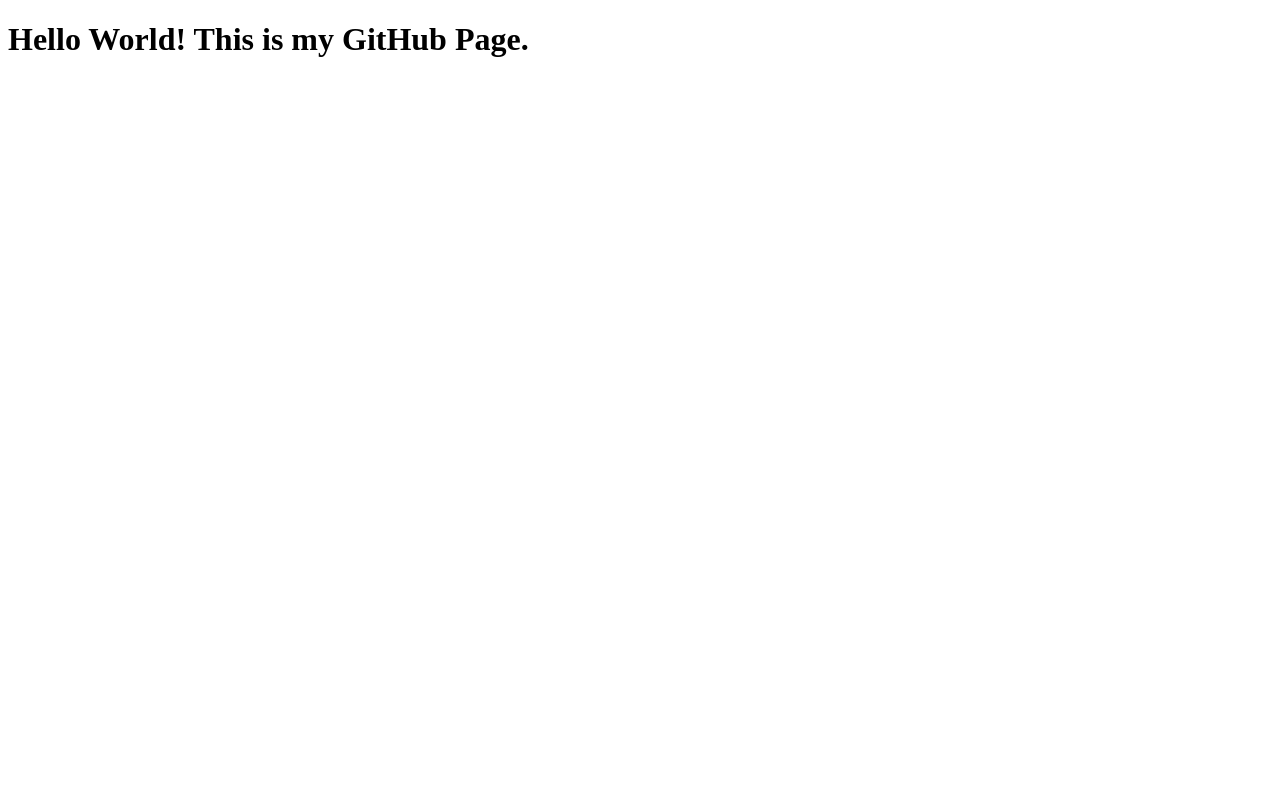
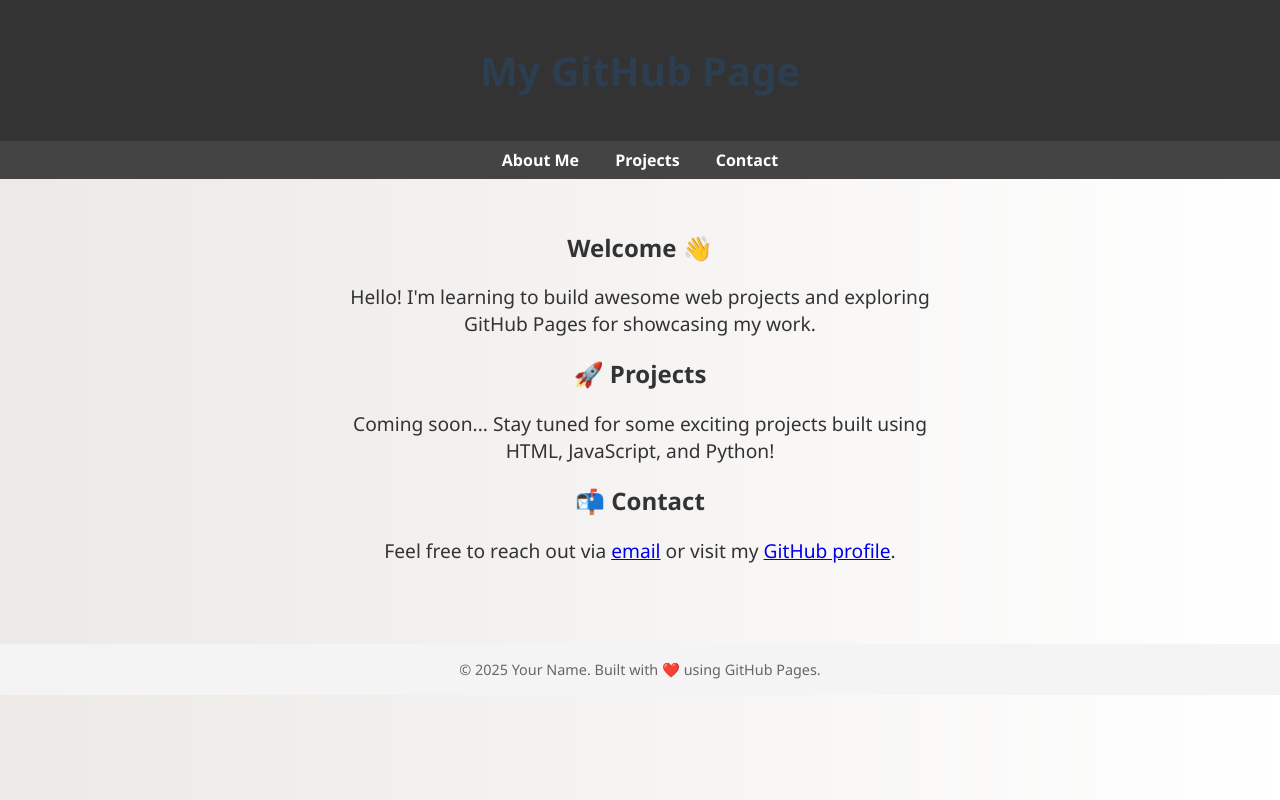
Before and after one commit to sairam-lab/sairam-lab.github.io, a plain HTML site: page index.html in a window 1280 px wide. Drawn offline with Linux system fonts and the light colour scheme.

Commit message:
Update index.html

```diff
--- a/index.html
+++ b/index.html
@@ -1,9 +1,91 @@
 <!DOCTYPE html>
-<html>
+<html lang="en">
 <head>
+    <meta charset="UTF-8">
     <title>Welcome to My GitHub Page</title>
+    <style>
+        body {
+            font-family: 'Segoe UI', Tahoma, Geneva, Verdana, sans-serif;
+            margin: 0;
+            padding: 0;
+            background: linear-gradient(to right, #ece9e6, #ffffff);
+            color: #333;
+        }
+        header {
+            background-color: #333;
+            color: white;
+            padding: 1rem;
+            text-align: center;
+        }
+        nav {
+            text-align: center;
+            background-color: #444;
+            padding: 0.5rem;
+        }
+        nav a {
+            color: white;
+            margin: 0 1rem;
+            text-decoration: none;
+            font-weight: bold;
+        }
+        nav a:hover {
+            text-decoration: underline;
+        }
+        main {
+            padding: 2rem;
+            text-align: center;
+        }
+        h1 {
+            color: #2c3e50;
+            font-size: 2.5rem;
+        }
+        p {
+            font-size: 1.2rem;
+            max-width: 600px;
+            margin: 1rem auto;
+        }
+        footer {
+            background-color: #f4f4f4;
+            text-align: center;
+            padding: 1rem;
+            margin-top: 2rem;
+            font-size: 0.9rem;
+            color: #666;
+        }
+    </style>
 </head>
 <body>
-    <h1>Hello World! This is my GitHub Page.</h1>
+
+<header>
+    <h1>My GitHub Page</h1>
+</header>
+
+<nav>
+    <a href="#about">About Me</a>
+    <a href="#projects">Projects</a>
+    <a href="#contact">Contact</a>
+</nav>
+
+<main>
+    <section id="about">
+        <h2>Welcome 👋</h2>
+        <p>Hello! I'm learning to build awesome web projects and exploring GitHub Pages for showcasing my work.</p>
+    </section>
+
+    <section id="projects">
+        <h2>🚀 Projects</h2>
+        <p>Coming soon... Stay tuned for some exciting projects built using HTML, JavaScript, and Python!</p>
+    </section>
+
+    <section id="contact">
+        <h2>📬 Contact</h2>
+        <p>Feel free to reach out via <a href="mailto:your-email@example.com">email</a> or visit my <a href="https://github.com/your-username" target="_blank">GitHub profile</a>.</p>
+    </section>
+</main>
+
+<footer>
+    © 2025 Your Name. Built with ❤️ using GitHub Pages.
+</footer>
+
 </body>
 </html>
```
